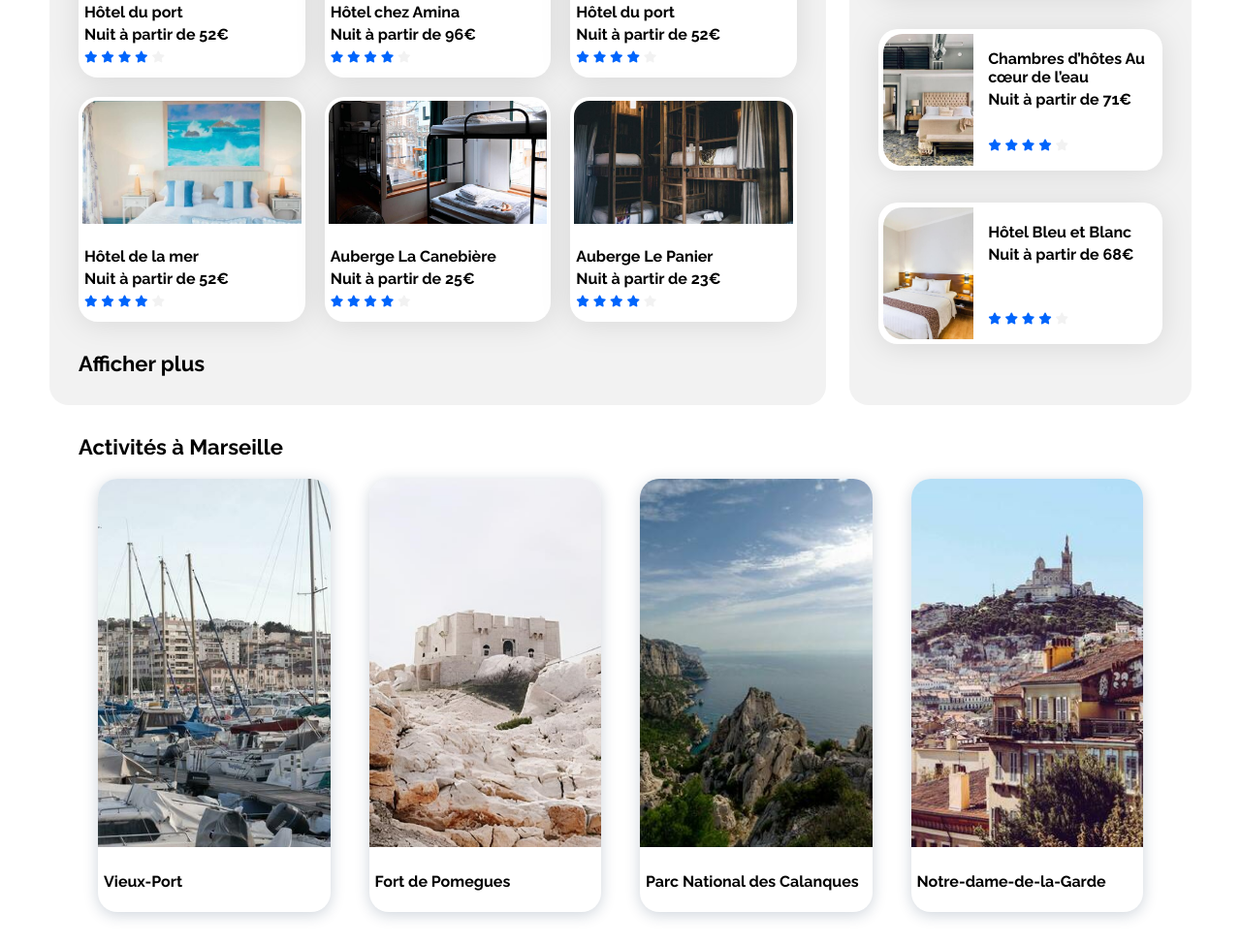
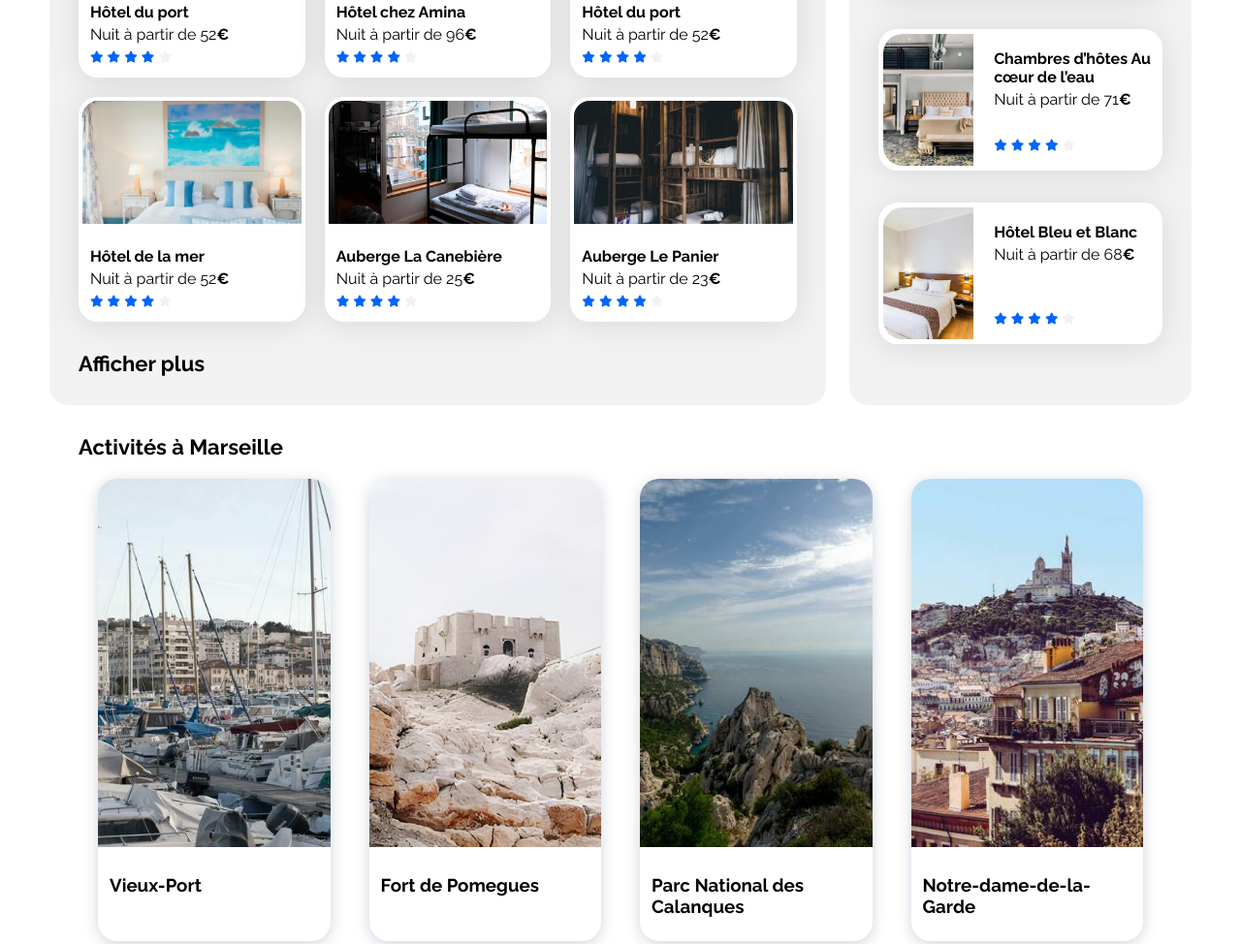
Before and after one commit to tejraam/Code_Projet_2, a plain HTML site: page index.html in a window 1280 px wide. Shown: the part 603-1577 px from the top of the page at 97% size. Drawn offline with Linux system fonts and the light colour scheme.

Commit message:
Amélioration de la position gauche des textes dans les cards

```diff
--- a/css/style.css
+++ b/css/style.css
@@ -392,8 +392,14 @@ input {
 
 .card-content {
   padding: 6px;
-  font-weight: bold;
+  /*font-weight: bold;*/
   font-size: 16px;
+}
+
+.card-content .card-rating,
+h3,
+p {
+  padding-left: 6px;
 }
 
 /************** END Section Activités ***************/
--- a/index.html
+++ b/index.html
@@ -512,7 +512,7 @@
                     alt="Image de bateaux du Vieux-Port de Marseille"
                   />
                   <div class="card-content">
-                    <p>Vieux-Port</p>
+                    <h3>Vieux-Port</h3>
                   </div>
                 </div>
               </a>
@@ -523,7 +523,7 @@
                     alt="Image du Fort de Pomegues"
                   />
                   <div class="card-content">
-                    <p>Fort de Pomegues</p>
+                    <h3>Fort de Pomegues</h3>
                   </div>
                 </div>
               </a>
@@ -534,7 +534,7 @@
                     alt="Image du Parc National des Calanques"
                   />
                   <div class="card-content">
-                    <p>Parc National des Calanques</p>
+                    <h3>Parc National des Calanques</h3>
                   </div>
                 </div>
               </a>
@@ -545,7 +545,7 @@
                     alt="Image de Notre-dame-de-l-Garde"
                   />
                   <div class="card-content">
-                    <p>Notre-dame-de-la-Garde</p>
+                    <h3>Notre-dame-de-la-Garde</h3>
                   </div>
                 </div>
               </a>
```
